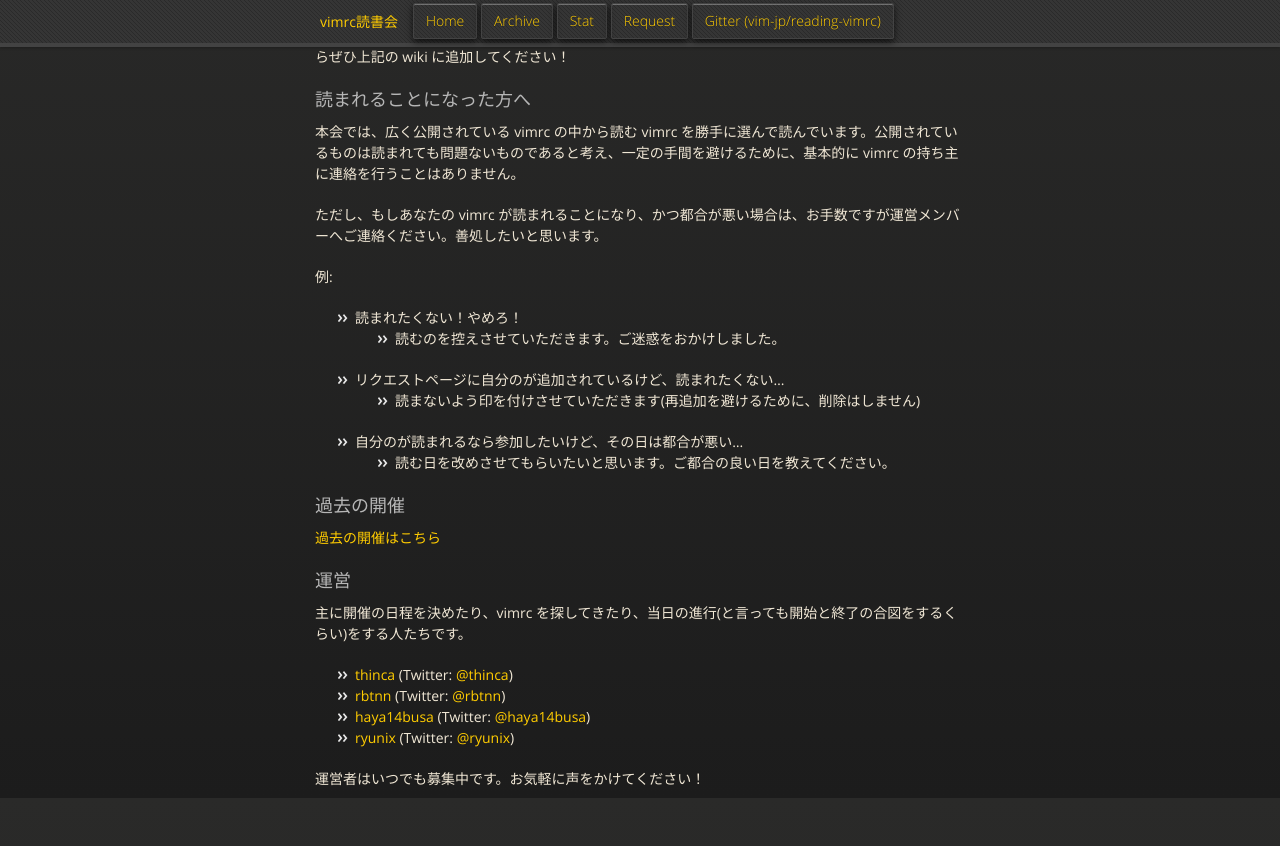
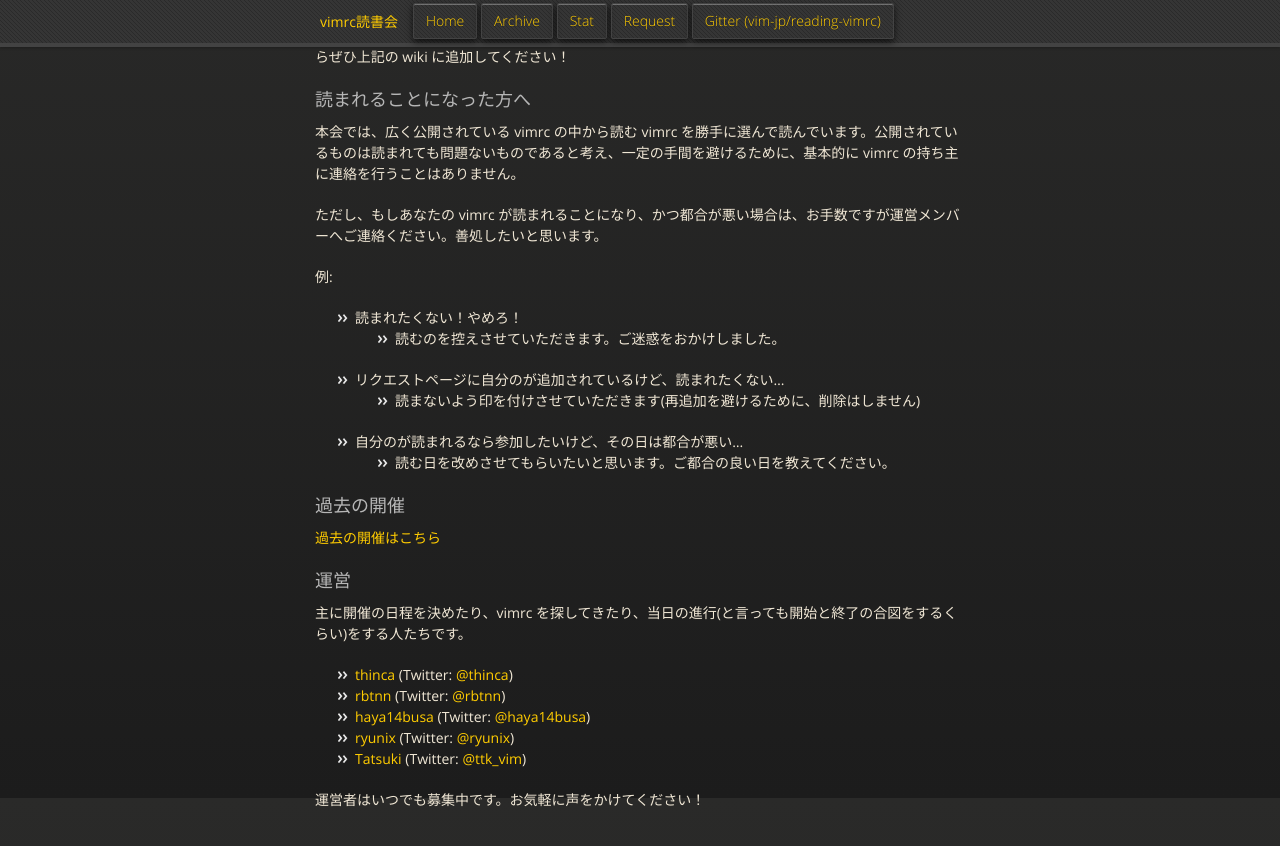
Before and after one commit to vim-jp/reading-vimrc, a Jekyll site: the page built from index.md, in a window 1280 px wide and 900 px high, scrolled down 1002 px. Shown: the top 846 px of the window. Built offline with Jekyll 4.4.1, drawn with Linux system fonts in a browser that asks for light colours; nearby versions of some CDN libraries.

Commit message:
運営メンバーの追加

```diff
--- a/index.md
+++ b/index.md
@@ -96,5 +96,6 @@ title: vimrc読書会
 - [rbtnn](https://github.com/rbtnn) (Twitter: [@rbtnn](https://twitter.com/rbtnn))
 - [haya14busa](https://github.com/haya14busa) (Twitter: [@haya14busa](https://twitter.com/haya14busa))
 - [ryunix](https://github.com/ryunix) (Twitter: [@ryunix](https://twitter.com/ryunix))
+- [Tatsuki](https://github.com/Tatsuki-I) (Twitter: [@ttk_vim](https://twitter.com/ttk_vim))
 
 運営者はいつでも募集中です。お気軽に声をかけてください！
```
